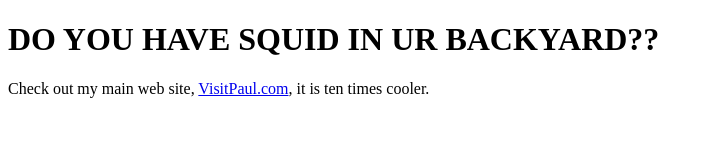
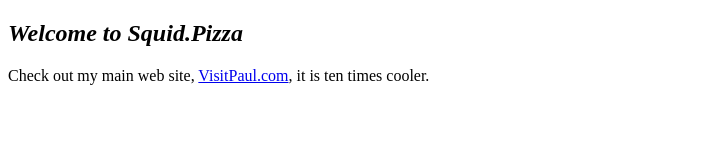
Before and after one commit to pstultz2000/squid, a plain HTML site: page index.html in a window 1280 px wide. Shown: the whole page, without its empty margins (0-713 px from the left). Drawn offline with Linux system fonts and the light colour scheme.

Commit message:
Update index.html

```diff
--- a/index.html
+++ b/index.html
@@ -4,7 +4,7 @@
     <title>Squid Pizza</title>
 </head>
 <body>
-    <h1>DO YOU HAVE SQUID IN UR BACKYARD??</h1>
+    <i><h2>Welcome to Squid.Pizza</h2></i>
     <p>Check out my main web site, <a href="https://VisitPaul.com">VisitPaul.com</a>, it is ten times cooler.</p>
 </body>
 </html>
```
